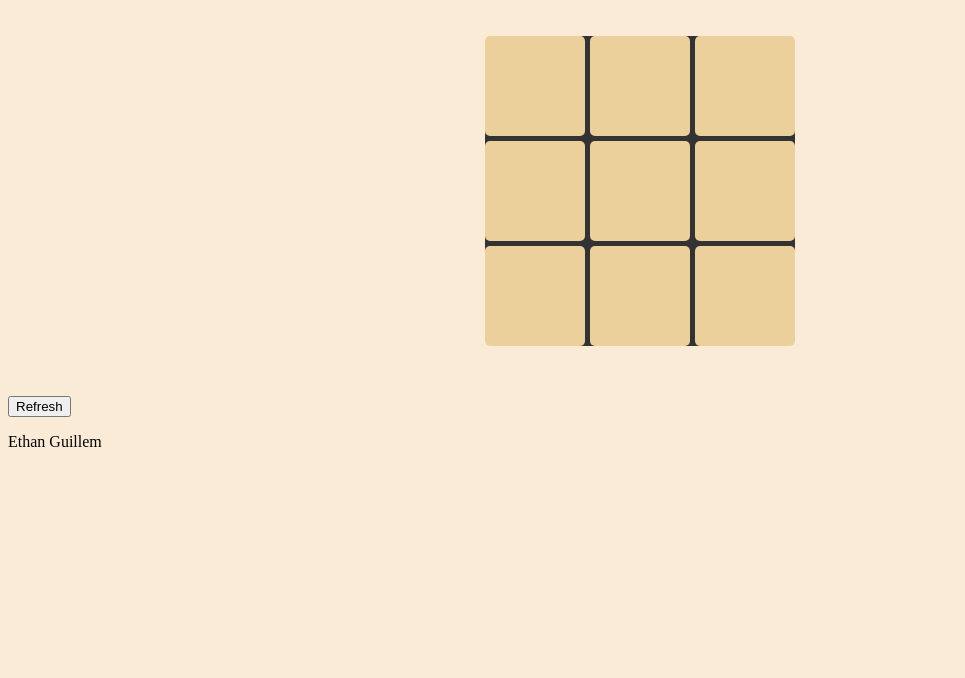
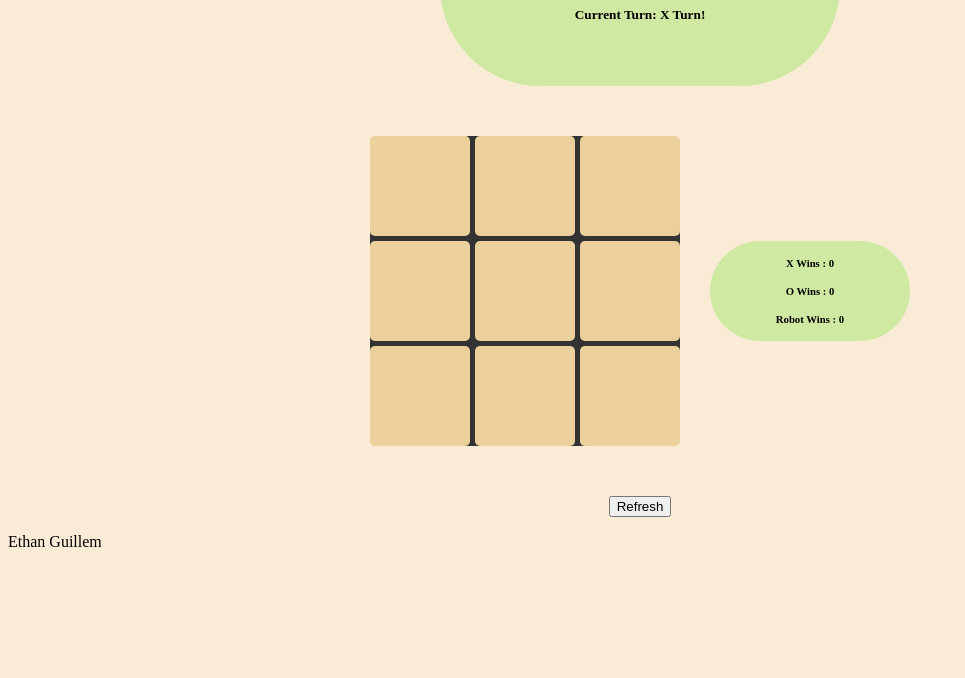
Before and after one commit to ethanvfour/simpleTicTacToe, a plain HTML site: page index.html in a window 1280 px wide. Shown: the part 122-800 px from the top of the page, without its empty margins (0-965 px from the left). Drawn offline with Linux system fonts and the light colour scheme.

Commit message:
Added Stats, and who's turn is it

```diff
--- a/index.html
+++ b/index.html
@@ -12,11 +12,13 @@
 <body>
   <header id="titleSpot">
     <div id="title">
-      <p style="color: rgb(0, 0, 0)">Tic Tac Toe!</p>
+      <h1 style="color: rgb(0, 0, 0)">Tic Tac Toe!</h1>
+      <h5 id="currPlayer">Current Turn: X Turn!</h5>
       <p id="winner"></p>
     </div>
   </header>
   <main id="mainTing">
+    <div id="statsAndGame">
       <ul id="grid">
         <li class="cell cell01"><img src="" /></li>
         <li class="cell cell02"><img src="" /></li>
@@ -28,7 +30,15 @@
         <li class="cell cell08"><img src="" /></li>
         <li class="cell cell09"><img src="" /></li>
       </ul>
+      <div id="stats">
+        <h6>X Wins : 0</h6>
+        <h6>O Wins : 0</h6>
+        <h6>Robot Wins : 0</h6>
+      </div>
+    </div>
+    <div style="display: flex; justify-content: center;">
       <button id="refresh">Refresh</button>
+    </div>
   </main>
   <footer id="bottomSection">
     <p>Ethan Guillem</p>
--- a/practice.js
+++ b/practice.js
@@ -5,13 +5,14 @@ const game = {
   XWon: false,
   tie: false,
   times: 0,
+  xWins: 0,
+  oWins: 0,
 };
 
 const checkWin = function () {
   if (game.times < 5) return false;
   const xStr = "images/X.png";
   const oStr = "images/O.png";
-  let cells = document.querySelectorAll("#grid li");
   /*
   1 2 3
   4 5 6
@@ -141,7 +142,17 @@ cells.forEach((cell) => {
           ? "O Won!"
           : "X Won !";
       }
+      if (game.OWon) game.oWins++;
+      if (game.XWon) game.xWins++;
+      let content = `<h6>X Wins : ${game.xWins}</h6>
+                     <h6>O Wins : ${game.oWins}</h6>
+                     <h6>Robot Wins : 0</h6>`;
+      document.querySelector("#stats").innerHTML = content;
+      return;
     }
+    document.getElementById("currPlayer").innerHTML = `Current Turn: ${
+      game.times % 2 ? "O Turn!" : "X Turn!"
+    }`;
   });
 });
 
@@ -157,4 +168,5 @@ document.getElementById("refresh").addEventListener("click", () => {
   game.tie = game.OWon = game.XWon = game.gameDone = false;
   game.times = 0;
   document.getElementById("winner").innerHTML = "";
+  document.getElementById("currPlayer").innerHTML = "Current Turn: X Turn!";
 });
--- a/style.css
+++ b/style.css
@@ -4,7 +4,7 @@
   border-style: none;
   border-radius: 100px;
   width: 400px;
-  height: 100px;
+  height: 200px;
   margin: auto;
   display: flex;
   align-items: center;
@@ -34,8 +34,7 @@ body {
   height: 300px;
 } */
 
-#grid
-{
+#grid {
   margin: 50px auto;
   padding: 0;
   display: grid;
@@ -58,8 +57,19 @@ body {
   border-width: 10px;
   border-style: solid;
 } */
-.cell
-{
+
+#statsAndGame {
+  display: flex;
+  flex-direction: row;
+  align-items: flex-start;
+  justify-content: center;
+  gap: 20px;
+  margin: 0 auto;
+  width: 550px;
+}
+
+
+.cell {
   background-color: rgb(236, 208, 156);
   width: 100%;
   height: 100%;
@@ -73,13 +83,31 @@ body {
   border-radius: 5px;
   border: 0px;
 }
-.cell:hover{
-  background-color: rgb(255, 3, 3);
+.cell:hover {
+  background-color: rgb(245, 250, 176);
 }
 
-.cell img
-{
+.cell img {
   max-width: 80%;
   max-height: 80%;
   object-fit: contain;
 }
+
+#stats {
+  display:block;
+  background-color: rgb(208, 233, 162);
+  border-style: none;
+  border-radius: 100px;
+  width: 200px;
+  height: 100px;
+  margin: auto;
+  display: flex;
+  align-items: center;
+  text-align: center; /* Center the text */
+  flex-direction: column; /* Stack children vertically */
+  justify-content: center;
+}
+
+#stats h6 {
+  margin: 8px 0;
+}
```
Lines whose indentation alone changed are shown as unchanged.
